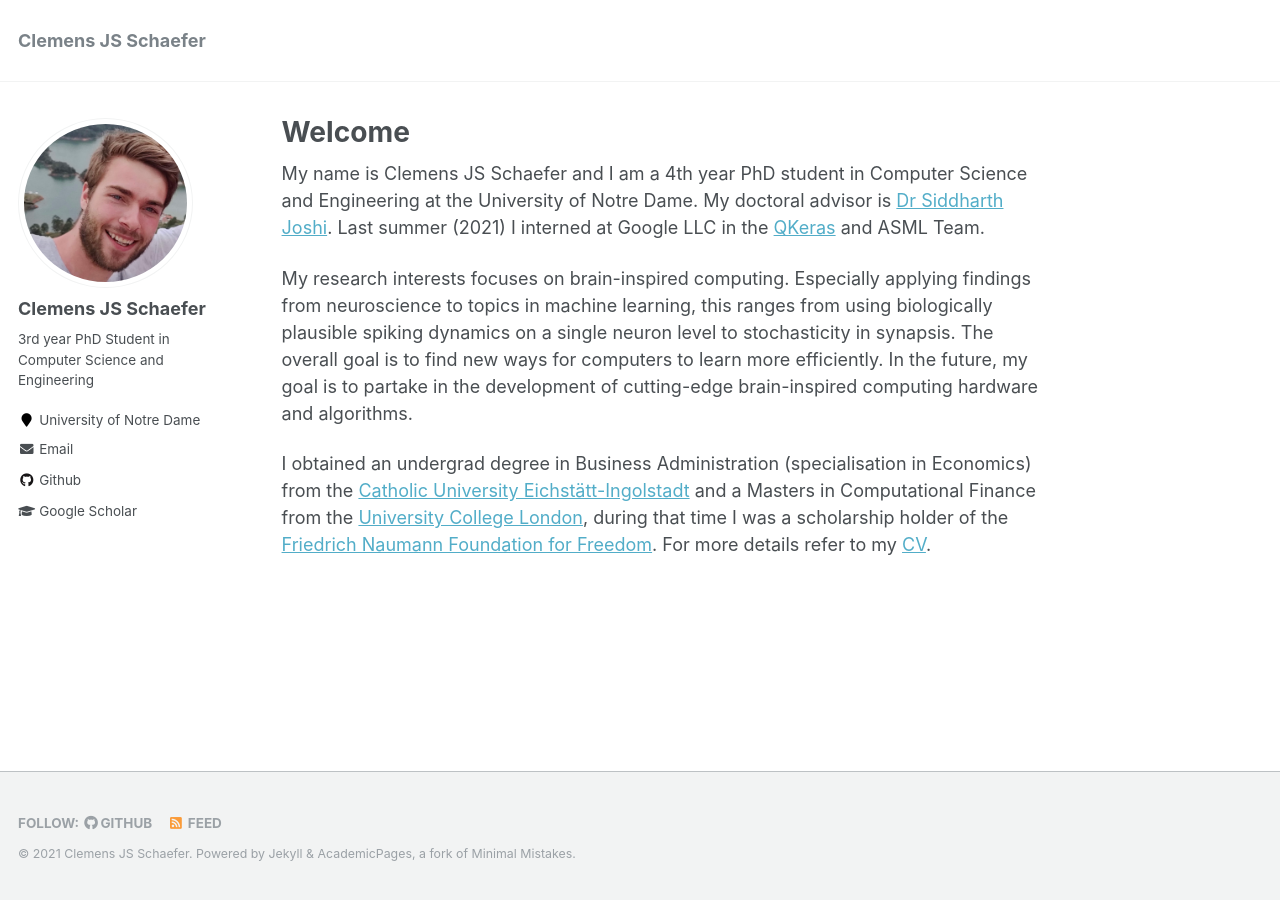
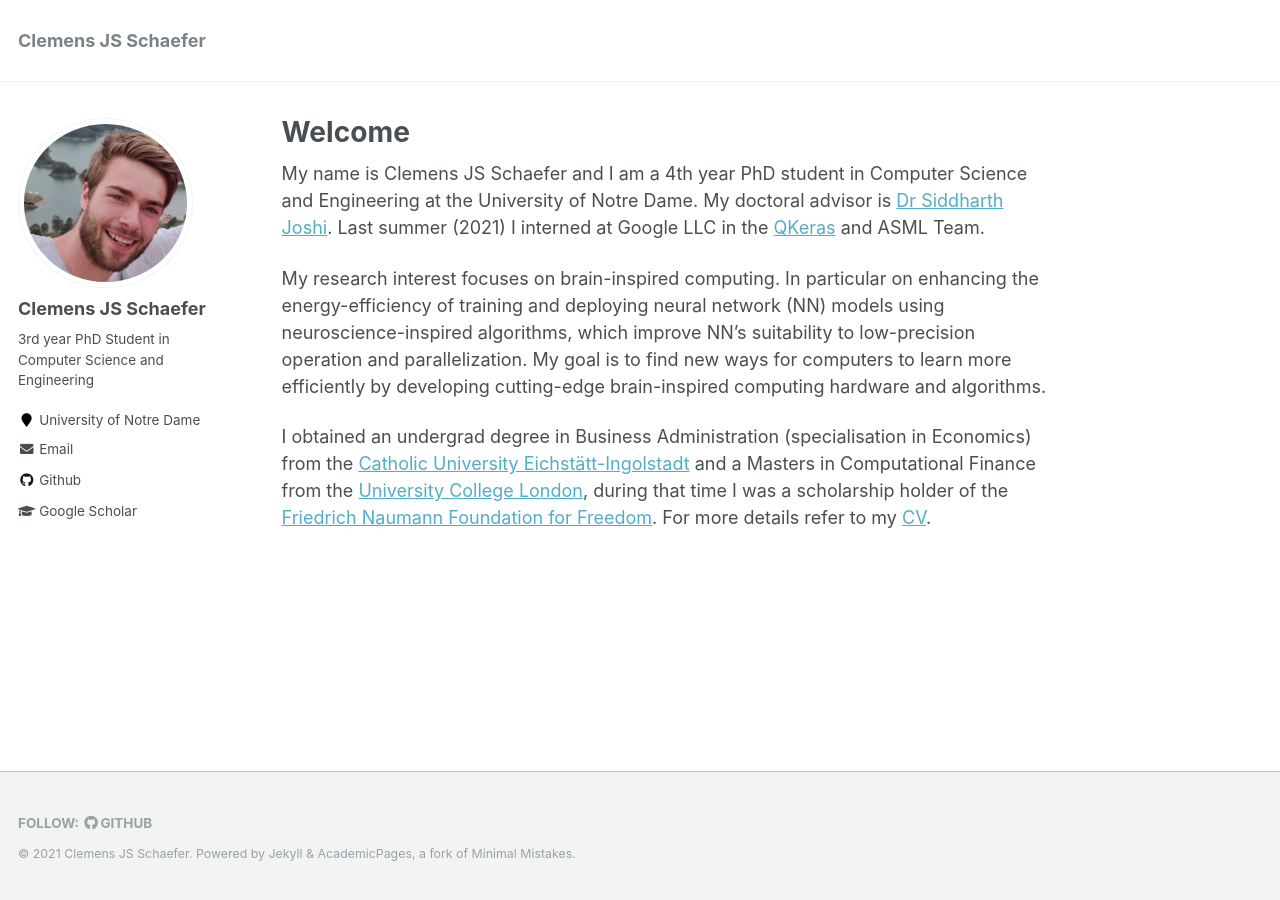
Before and after one commit to clee1994/clee1994.github.io, a Jekyll site: the page built from _pages/about.md, in a window 1280 px wide. Built offline with Jekyll 4.4.1, drawn with Linux system fonts in a browser that asks for light colours.

```diff
--- a/_includes/footer.html
+++ b/_includes/footer.html
@@ -17,7 +17,7 @@
     {% if site.author.bitbucket %}
       <li><a href="http://bitbucket.org/{{ site.author.bitbucket }}"><i class="fab fa-bitbucket" aria-hidden="true"></i> Bitbucket</a></li>
     {% endif %}
-    <li><a href="{% if site.atom_feed.path %}{{ site.atom_feed.path }}{% else %}{{ base_path }}/feed.xml{% endif %}"><i class="fa fa-fw fa-rss-square" aria-hidden="true"></i> {{ site.data.ui-text[site.locale].feed_label | default: "Feed" }}</a></li>
+    <!-- <li><a href="{% if site.atom_feed.path %}{{ site.atom_feed.path }}{% else %}{{ base_path }}/feed.xml{% endif %}"><i class="fa fa-fw fa-rss-square" aria-hidden="true"></i> {{ site.data.ui-text[site.locale].feed_label | default: "Feed" }}</a></li> -->
   </ul>
 </div>
 
--- a/_pages/about.md
+++ b/_pages/about.md
@@ -10,6 +10,6 @@ redirect_from:
 
 My name is Clemens JS Schaefer and I am a 4th year PhD student in Computer Science and Engineering at the University of Notre Dame. My doctoral advisor is [Dr Siddharth Joshi](https://siddharth-joshi.com/). Last summer (2021) I interned at Google LLC in the [QKeras](https://github.com/google/qkeras) and ASML Team.
 
-My research interests focuses on brain-inspired computing. Especially applying findings from neuroscience to topics in machine learning, this ranges from using biologically plausible spiking dynamics on a single neuron level to stochasticity in synapsis. The overall goal is to find new ways for computers to learn more efficiently. In the future, my goal is to partake in the development of cutting-edge brain-inspired computing hardware and algorithms.
+My research interest focuses on brain-inspired computing. In particular on enhancing the energy-efficiency of training and deploying neural network (NN) models using neuroscience-inspired algorithms, which improve NN’s suitability to low-precision operation and parallelization. My goal is to find new ways for computers to learn more efficiently by developing cutting-edge brain-inspired computing hardware and algorithms.
 
 I obtained an undergrad degree in Business Administration (specialisation in Economics) from the [Catholic University Eichstätt-Ingolstadt](https://www.ku.de/en/faculty-of-business-administration-wfi/) and a Masters in Computational Finance from the [University College London](https://www.ucl.ac.uk/), during that time I was a scholarship holder of the [Friedrich Naumann Foundation for Freedom](https://www.freiheit.org/). For more details refer to my [CV](files/CV.pdf).
```
Also changed, not shown: _includes/analytics-providers/google-universal.html (+10 -0 lines), _includes/analytics-providers/google.html (+10 -0 lines), 4 other files.
